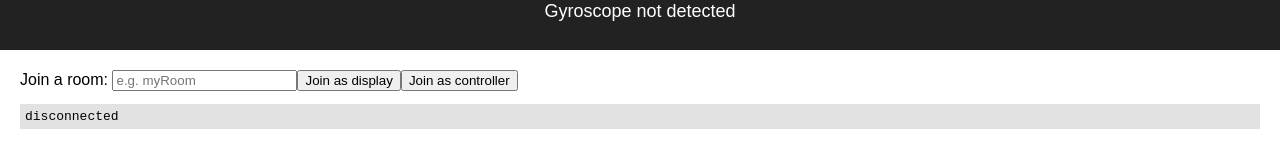
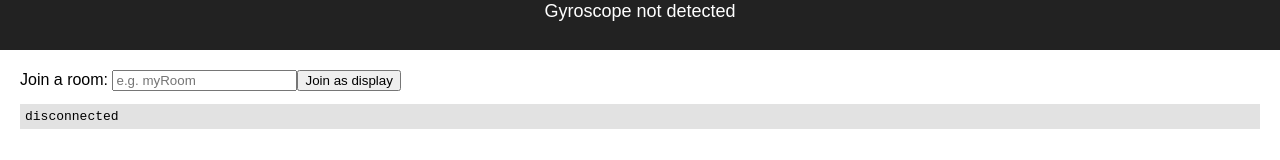
Before and after one commit to TranBrian10/threeRTC, a React (Create React App) app in the folder client/: page / in a window 1280 px wide. Shown: the part 165-325 px from the top of the page. Built offline with nearby package versions, Linux system fonts and the light colour scheme.

Commit message:
hide/show buttons based on gyro check

```diff
--- a/client/src/components/app/App.js
+++ b/client/src/components/app/App.js
@@ -6,7 +6,11 @@ import './App.css';
 class App extends Component {
 	constructor(props) {
 		super(props);
-		this.state = { hasGyro: false };
+		this.state = {
+			hasGyro: false,
+			webrtcState: 'disconnected',
+			webrtcObject: null
+		};
 	}
 
 	componentDidMount() {
@@ -32,7 +36,7 @@ class App extends Component {
 				</header>
 
 				<div className="App-section">
-					<ConnectionForm />
+					<ConnectionForm hasGyro={this.state.hasGyro} />
 				</div>
 			</div>
 		);
--- a/client/src/components/connectionForm/ConnectionForm.js
+++ b/client/src/components/connectionForm/ConnectionForm.js
@@ -1,6 +1,21 @@
 import React, { Component } from 'react';
+import PropTypes from 'prop-types';
 import './ConnectionForm.css';
 import SimpleWebRTC from 'simplewebrtc';
+
+function JoinAsControllerButton(props) {
+	// Can only join as controller if gyro is present
+	if (!props.hasGyro) {
+		return null;
+	}
+
+	return (
+		<input className="ConnectionForm-joinAsController" type="submit" value="Join as controller" />
+	);
+}
+JoinAsControllerButton.propTypes = {
+	hasGyro: PropTypes.bool.isRequired
+};
 
 class ConnectionForm extends Component {
 	constructor(props) {
@@ -59,8 +74,8 @@ class ConnectionForm extends Component {
 						<span>Join a room: </span>
 						<input type="text" placeholder="e.g. myRoom" value={this.state.formValue} onChange={this.handleFormChange} />
 					</label>
-					<input type="submit" value="Join as display" />
-					<input type="submit" value="Join as controller" />
+					<input className="ConnectionForm-joinAsDisplay" type="submit" value="Join as display" />
+					<JoinAsControllerButton hasGyro={this.props.hasGyro}/>
 				</form>
 
 				<pre className="ConnectionForm-statusLog">{this.state.webrtcState}</pre>
@@ -68,5 +83,8 @@ class ConnectionForm extends Component {
 		);
 	}
 }
+ConnectionForm.propTypes = {
+	hasGyro: PropTypes.bool.isRequired
+};
 
 export default ConnectionForm;
```
